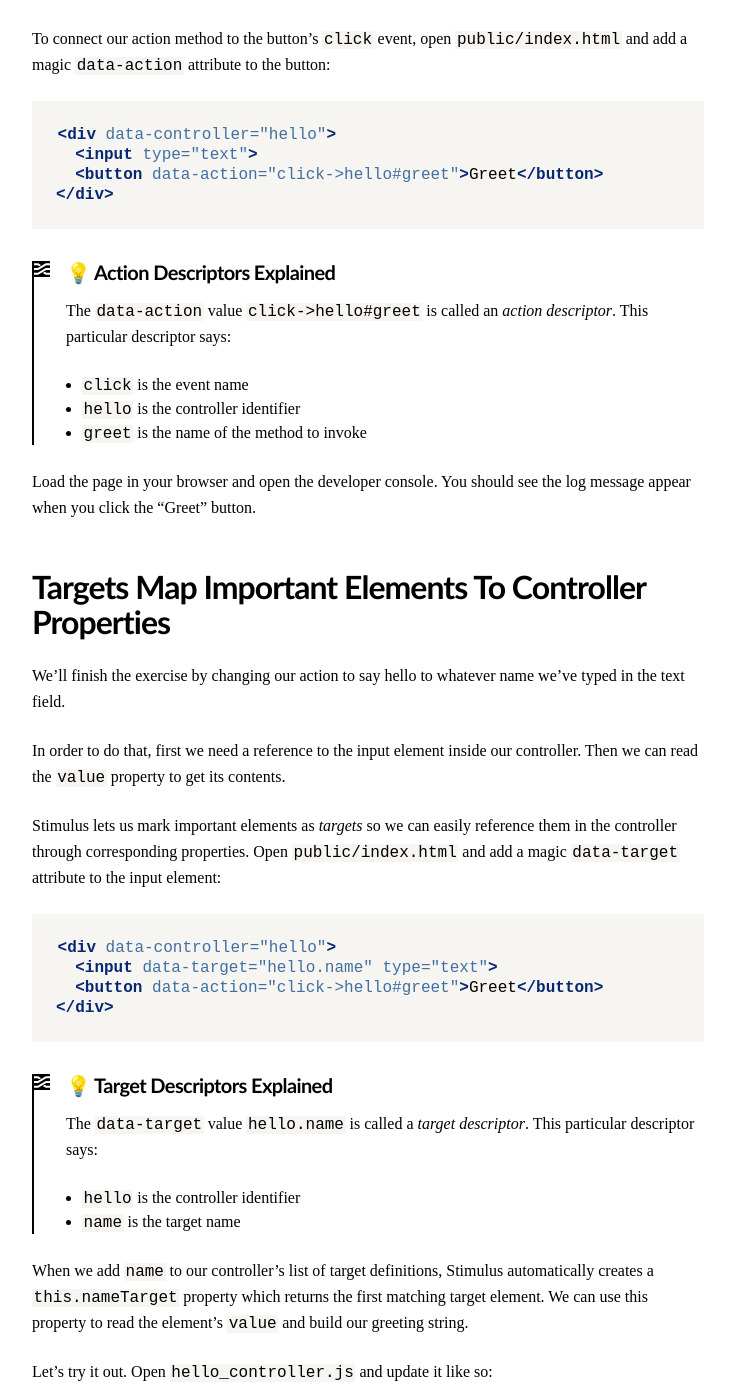
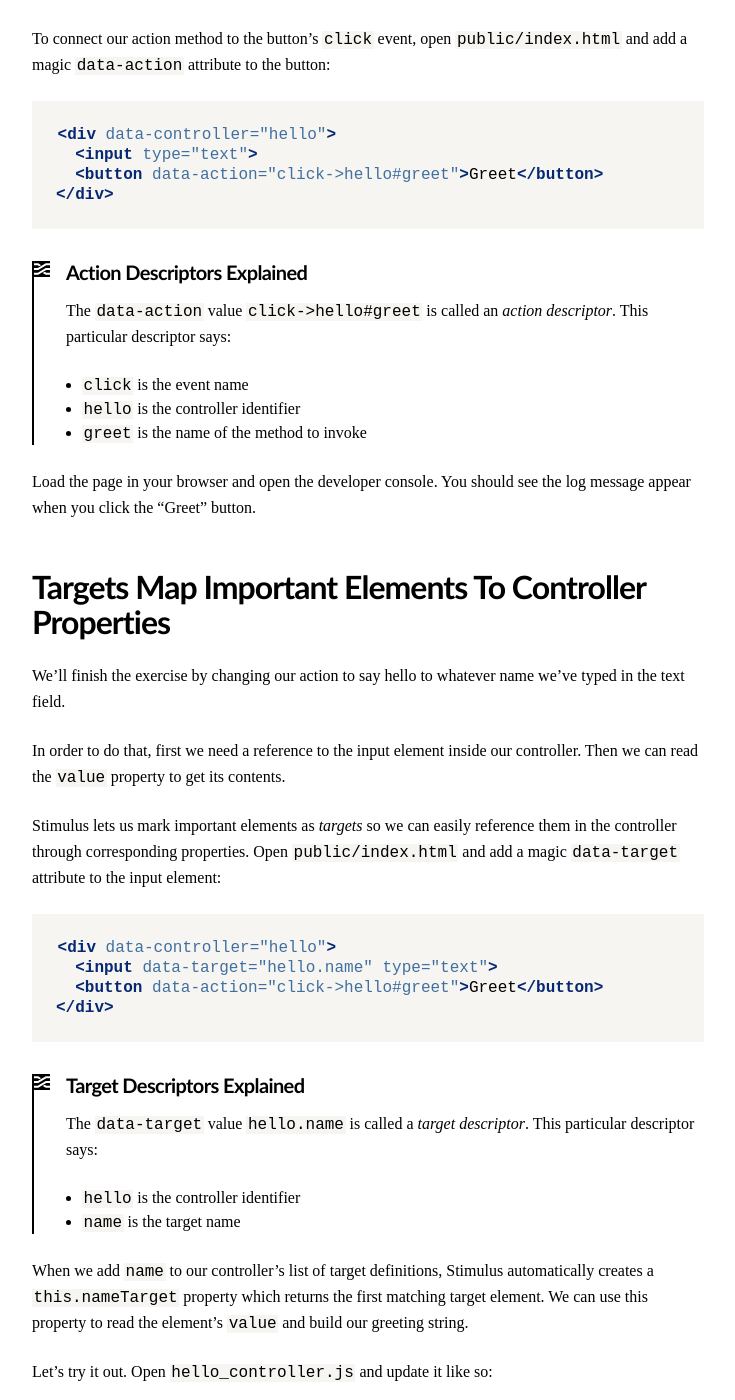
Before and after one commit to hotwired/stimulus-site, a Jekyll site: the page built from _handbook/02_hello_stimulus.md, in a window 1280 px wide and 1400 px high, scrolled down 3382 px. Shown: the whole window, without its empty margins (432-1167 px from the left). Built offline with Jekyll 4.4.1, drawn with Linux system fonts in a browser that asks for light colours; some web fonts are replaced.

Commit message:
Remove light bulb emoji

````diff
--- a/_handbook/02_hello_stimulus.md
+++ b/_handbook/02_hello_stimulus.md
@@ -118,7 +118,7 @@ To connect our action method to the button's `click` event, open `public/index.h
 </div>
 ```
 
-> ### 💡 Action Descriptors Explained
+> ### Action Descriptors Explained
 >
 > The `data-action` value `click->hello#greet` is called an _action descriptor_. This particular descriptor says:
 > * `click` is the event name
@@ -142,7 +142,7 @@ Stimulus lets us mark important elements as _targets_ so we can easily reference
 </div>
 ```
 
-> ### 💡 Target Descriptors Explained
+> ### Target Descriptors Explained
 >
 > The `data-target` value `hello.name` is called a _target descriptor_. This particular descriptor says:
 > * `hello` is the controller identifier
````
Also changed, not shown: _handbook/04_managing_state.md (+1 -1 lines).
